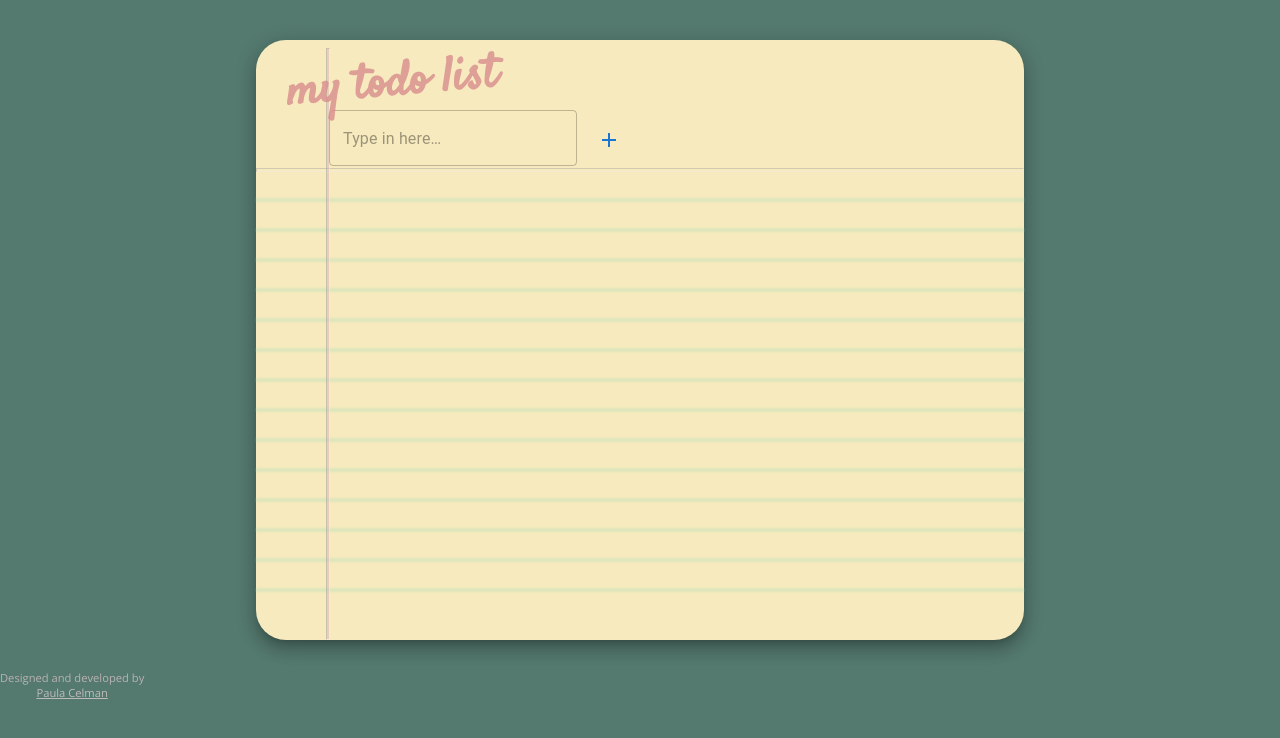
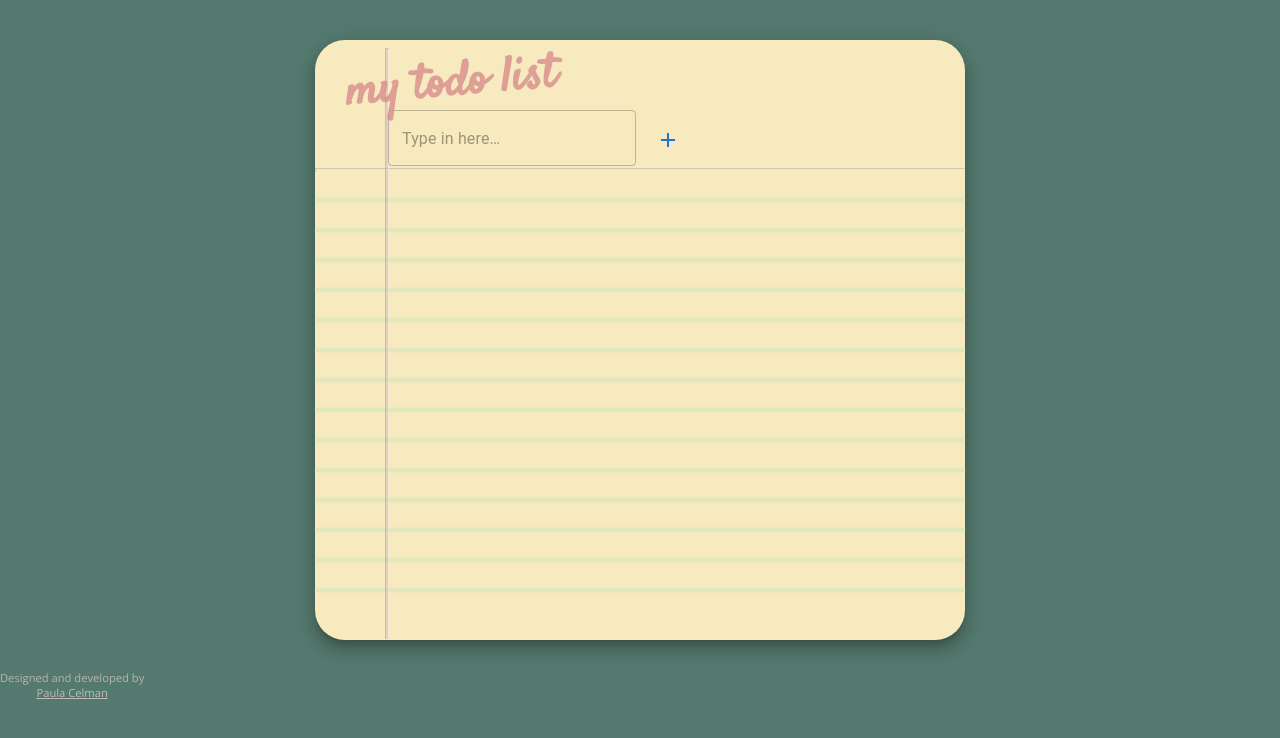
Before and after one commit to pcelman/Todo-MaterialUI, a React (Create React App) app: page / in a window 1280 px wide. Shown: the top 738 px of the page. Built offline with nearby package versions, Linux system fonts and the light colour scheme.

Commit message:
max/min width

```diff
--- a/src/App.css
+++ b/src/App.css
@@ -5,12 +5,15 @@ body {
   padding: 0;
   background-color: #54796e;
 }
+
 .paper {
   position: relative;
   margin: auto;
   margin-top: 40px ;
   min-height: 600px;
   width: 60%;
+  max-width: 650px;
+  min-width: 320px;
 }
 
 .App .horizontal {
@@ -46,10 +49,12 @@ body {
   color: rgb(217, 141, 141);
   opacity: 0.8;
 }
+
 .form {
   margin-top: 70px;
   margin-left: 73px;
 }
+
 .todoItem {
   margin-left: 43px;
   display: flex;
@@ -60,15 +65,18 @@ body {
   margin-top: 10px;
   margin-left: 55px;
 }
+
 .completed {
   font-family: "Open Sans", sans-serif;
   color: rgb(72, 99, 149);
   text-decoration: line-through;
 }
+
 .simple {
   font-family: "Open Sans", sans-serif;
   color: rgb(56, 94, 165);
 }
+
 .enter-icon {
   font-size: 1.6rem;
   color: rgb(54, 197, 59);
@@ -83,9 +91,11 @@ body {
   font-family: "Open Sans", sans-serif;
   font-size: 0.7rem;
 }
+
 .link a {
   color: rgb(191, 186, 186);
 }
+
 @media screen and (max-width: 480px) {
 .paper h2 {
   margin-top: 50px;
@@ -100,6 +110,7 @@ body {
   margin-top: 70px;
   margin-left: 47px;
 }
+
 .todoList {
   margin-top: 0px;
   margin-left: 0px;
```
